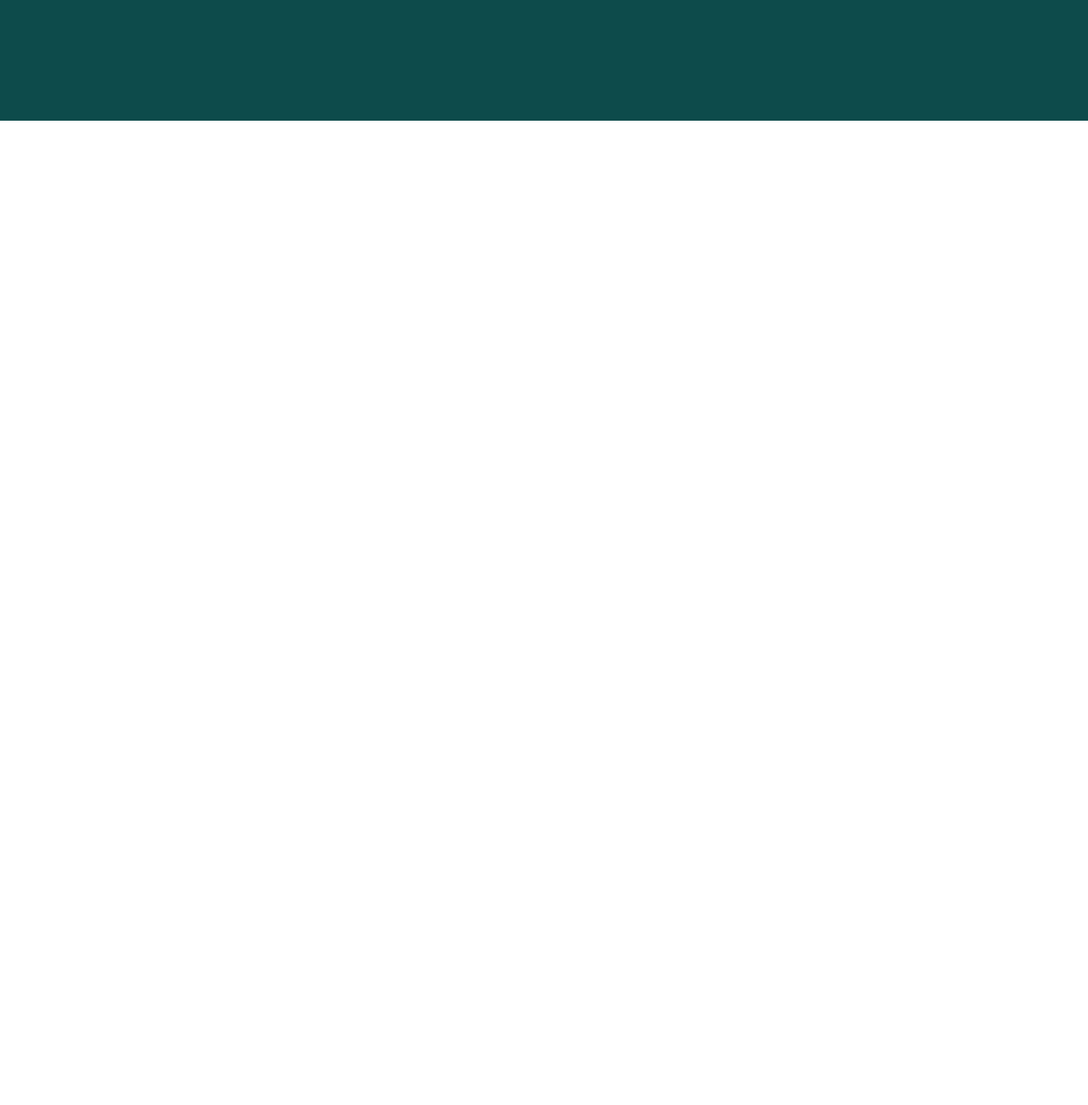
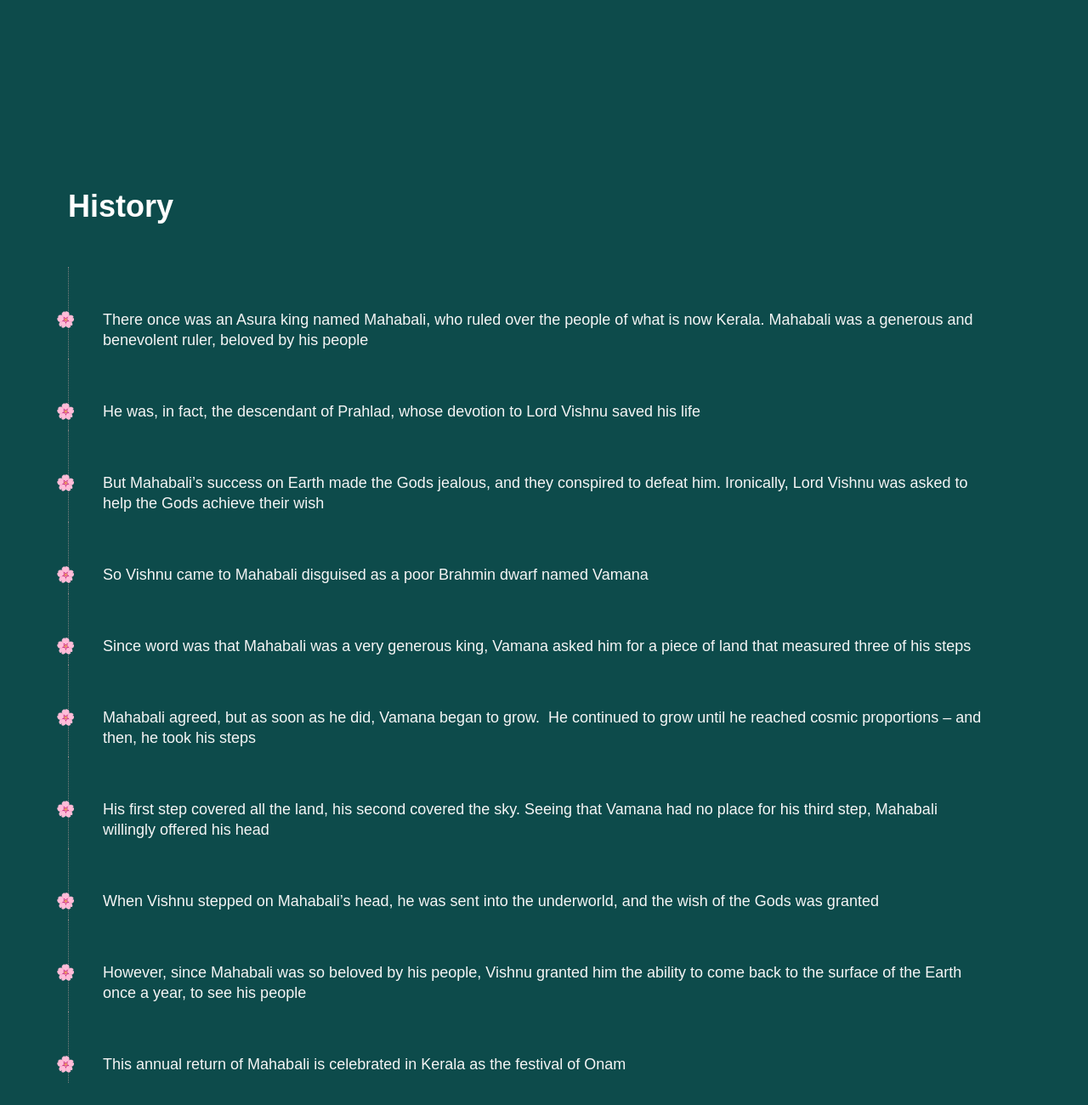
Before and after one commit to ajmalmohad/portfolio-onam-contest, a plain HTML site: page index.html in a window 1280 px wide. Shown: the part 1584-2884 px from the top of the page at 85% size. Before the commit the page ends 1726 px from the top, so only its background shows below. Drawn offline with Linux system fonts and the light colour scheme.

Commit message:
timeline

```diff
--- a/assets/css/index.css
+++ b/assets/css/index.css
@@ -255,3 +255,48 @@ main{
         margin:15px;
     }
 }
+/* Section 2  */
+
+/* Section 3  */
+.section3{
+    background: #0D4B4B;
+    padding:10vh 80px;
+    position: relative;
+}
+.section3 h1{
+    color:white;
+    font-size: 36px;
+}
+.section3 .history{
+    margin:50px 0;
+    position: relative;
+}
+.section3 .history .time{
+    position: relative;
+    font-size: 18px;
+    line-height: 24px;
+    padding:10px 40px;
+    color:whitesmoke;
+    border-left: thin dotted grey;
+}
+.section3 .history .time::before{
+    /* content:'🌸'; */
+    content:'🌸';
+    display: block;
+    height: 40px;
+    width: 40px;
+    border-radius: 50%;
+    position: relative;
+    top:40px;
+    left:-55px;
+}
+@media only screen and (max-width: 620px){
+    .section3{
+        padding:10vh 50px;
+    }
+}
+@media only screen and (max-width: 500px){
+    .section3{
+        padding:10vh 30px 10vh 50px;
+    }
+}
--- a/index.html
+++ b/index.html
@@ -65,6 +65,48 @@
             </div>
         </div>
         <!-- Section 2 -->
+        <div class="section3">
+            <h1>History</h1>
+            <div class="history">
+                <p class="time">
+                    There once was an Asura king named Mahabali, who ruled over the people
+                    of what is now Kerala. Mahabali was a generous and benevolent ruler, beloved by his people
+                </p>
+                <p class="time">
+                    He was, in fact, the descendant of Prahlad, whose devotion to Lord Vishnu saved his life
+                </p>
+                <p class="time">
+                    But Mahabali’s success on Earth made the Gods jealous, and they conspired to defeat him.
+                    Ironically, Lord Vishnu was asked to help the Gods achieve their wish
+                </p>
+                <p class="time">
+                    So Vishnu came to Mahabali disguised as a poor Brahmin dwarf named Vamana
+                </p>
+                <p class="time">
+                    Since word was that Mahabali was a very generous king, Vamana asked him for
+                    a piece of land that measured three of his steps
+                </p>
+                <p class="time">
+                    Mahabali agreed, but as soon as he did, Vamana began to grow.  He continued
+                    to grow until he reached cosmic proportions – and then, he took his steps
+                </p>
+                <p class="time">
+                    His first step covered all the land, his second covered the sky. Seeing that
+                    Vamana had no place for his third step, Mahabali willingly offered his head
+                </p>
+                <p class="time">
+                    When Vishnu stepped on Mahabali’s head, he was sent into the underworld, and
+                    the wish of the Gods was granted
+                </p>
+                <p class="time">
+                    However, since Mahabali was so beloved by his people, Vishnu granted him the ability
+                    to come back to the surface of the Earth once a year, to see his people
+                </p>
+                <p class="time">
+                    This annual return of Mahabali is celebrated in Kerala as the festival of Onam
+                </p>
+            </div>
+        </div>
     </main>
 </body>
 </html>
```
